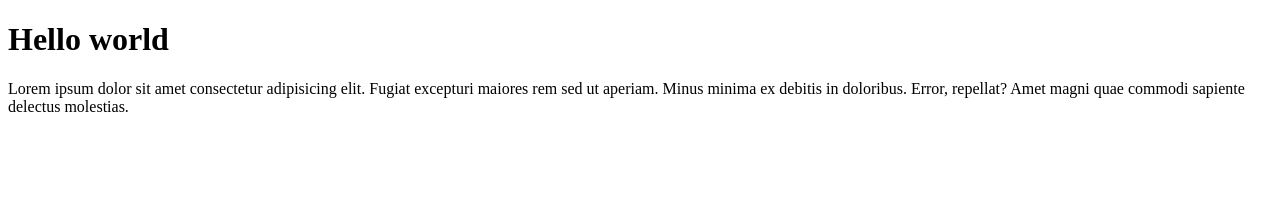
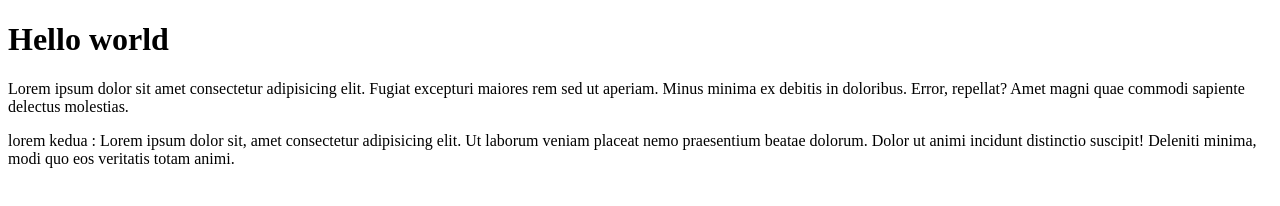
Before and after one commit to aljaffarsyah10/test-remote2, a plain HTML site: page index.html in a window 1280 px wide. Drawn offline with Linux system fonts and the light colour scheme.

Commit message:
menambahkan list paragraf

```diff
--- a/index.html
+++ b/index.html
@@ -14,5 +14,11 @@
       maiores rem sed ut aperiam. Minus minima ex debitis in doloribus. Error,
       repellat? Amet magni quae commodi sapiente delectus molestias.
     </p>
+    <p>
+      lorem kedua : Lorem ipsum dolor sit, amet consectetur adipisicing elit. Ut
+      laborum veniam placeat nemo praesentium beatae dolorum. Dolor ut animi
+      incidunt distinctio suscipit! Deleniti minima, modi quo eos veritatis
+      totam animi.
+    </p>
   </body>
 </html>
```
